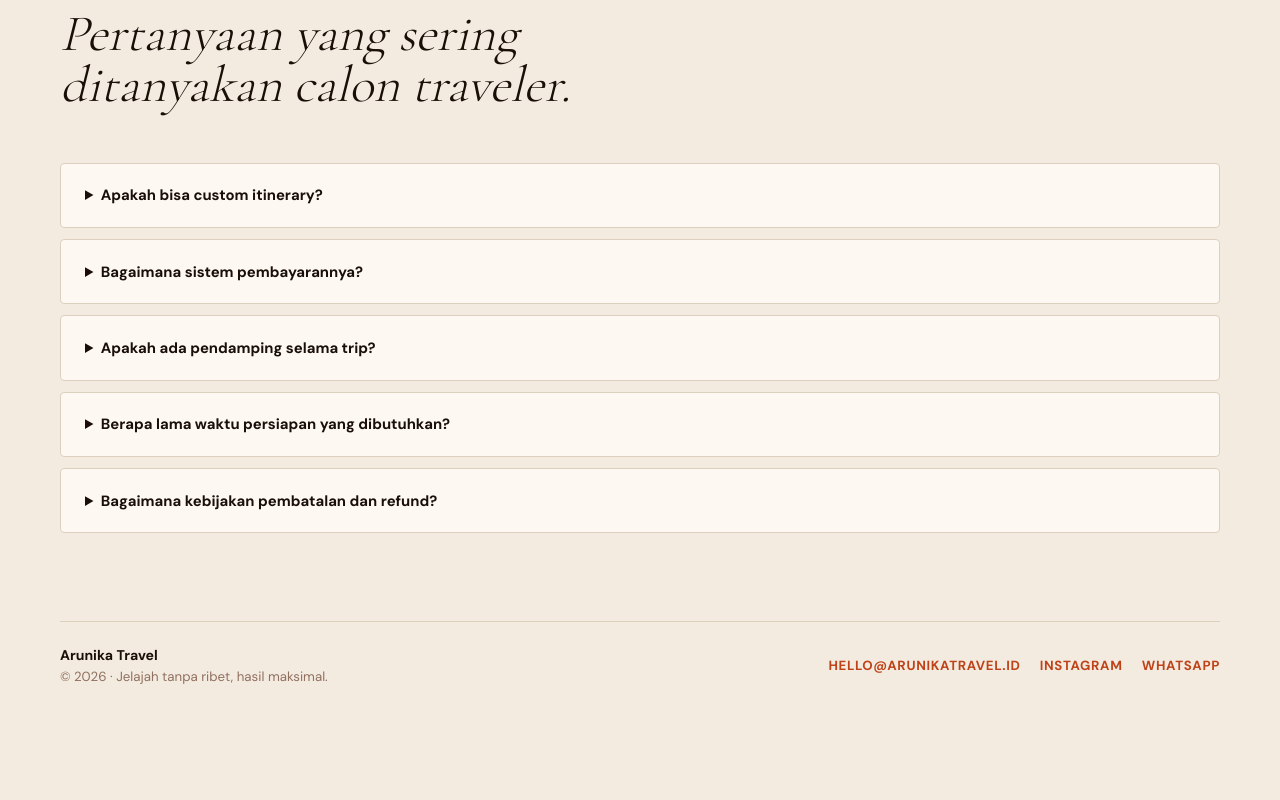
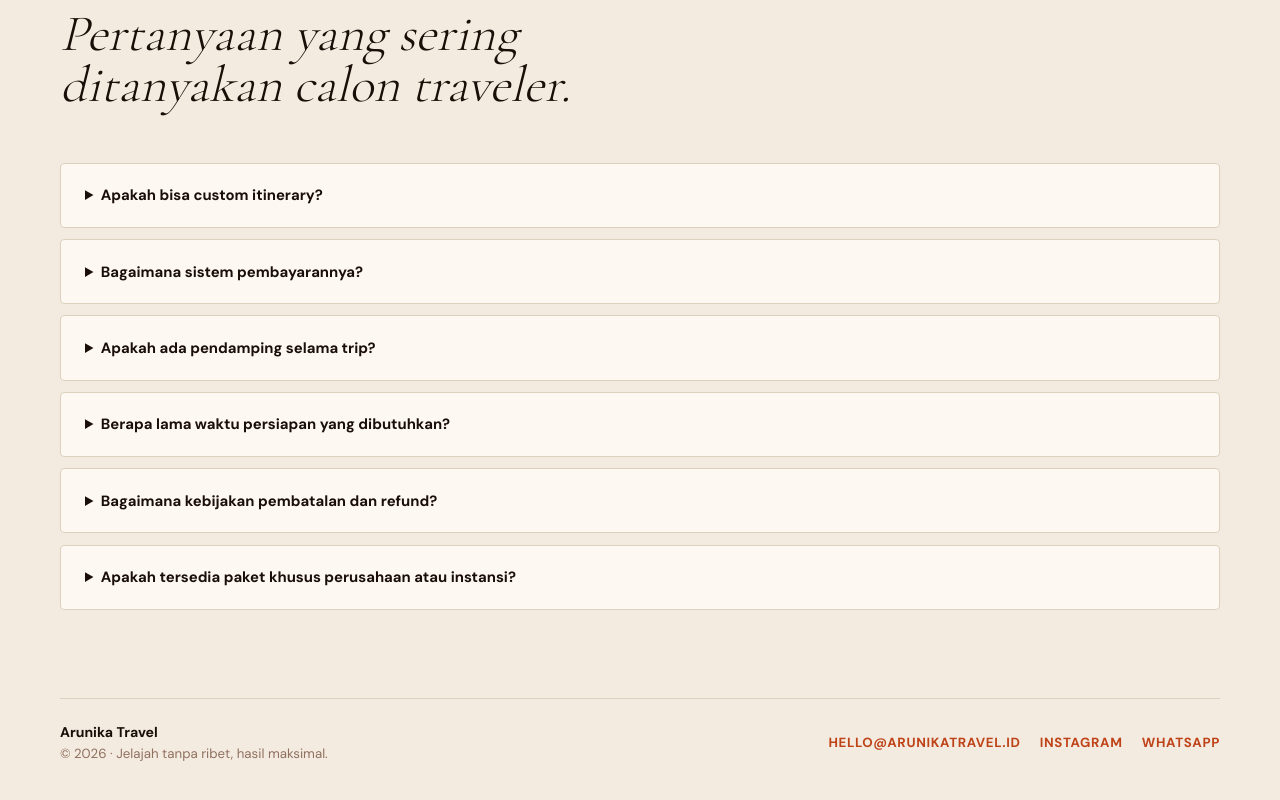
Before and after one commit to nugrahn0123/Preview-Travel-AN-Digital, a Next.js app: page / in a window 1280 px wide. Shown: the part 6148-6948 px from the top of the page. Before the commit the page ends 6873 px from the top, so only its background shows below. Built offline with nearby package versions, Linux system fonts and the light colour scheme.

Commit message:
feat: add FAQ entry for corporate and institutional packages

```diff
--- a/components/FAQ.tsx
+++ b/components/FAQ.tsx
@@ -24,6 +24,11 @@ const faqs = [
     a: 'Pembatalan lebih dari 14 hari sebelum keberangkatan mendapat refund penuh DP. Kurang dari 7 hari dikenakan biaya pembatalan 50%. Kami selalu prioritaskan solusi terbaik sesuai kondisi.',
     delay: 'delay-1',
   },
+  {
+    q: 'Apakah tersedia paket khusus perusahaan atau instansi?',
+    a: 'Ya. Kami menyediakan paket corporate retreat, gathering, dan study tour dengan proposal, invoice resmi, serta laporan kegiatan. Hubungi kami untuk penawaran custom sesuai skala dan budget perusahaan Anda.',
+    delay: 'delay-2',
+  },
 ]
 
 export default function FAQ() {
```
